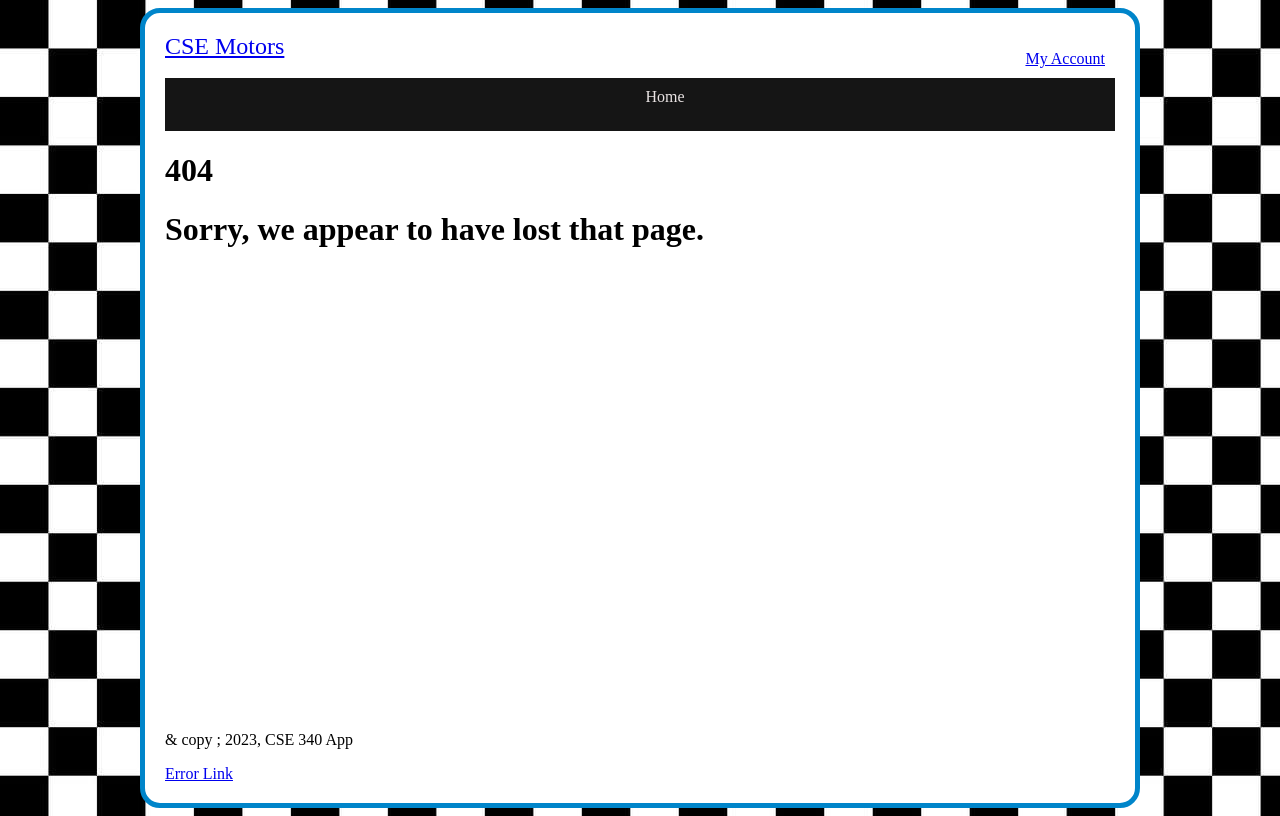
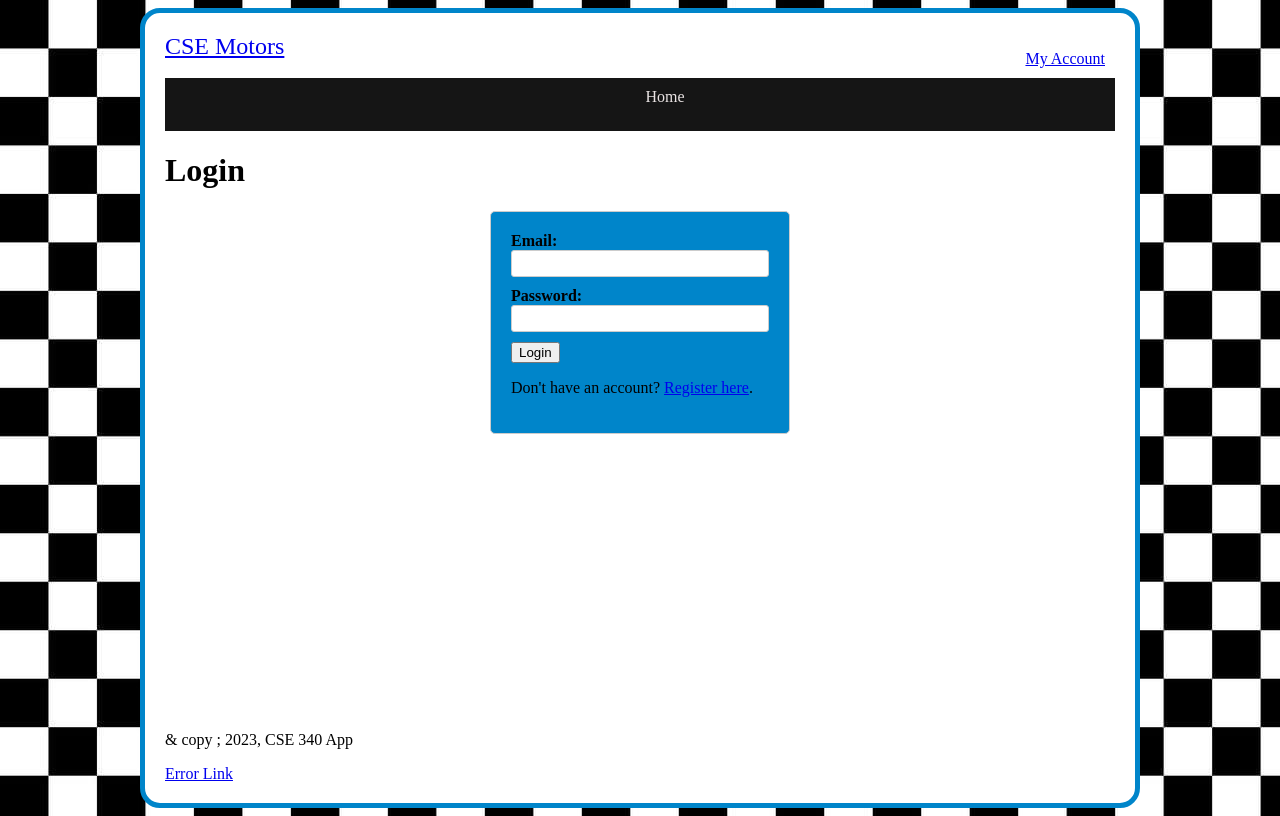
Before and after one commit to gourth/cse340starterproject, a Node server app: page /account/login in a window 1280 px wide. Run offline with Node 20, Linux system fonts and the light colour scheme; data that the repository does not hold is empty; some libraries are stand-ins or nearby versions.

Commit message:
create form

```diff
--- /dev/null
+++ b/controllers/accountController.js
@@ -0,0 +1,18 @@
+const utilities = require("../utilities/")
+
+// Deliver login view
+async function buildLogin(req, res, next) {
+    const form = utilities.buildLogin()
+    req.flash("notice", "This is a flash message.")
+    let nav = await utilities.getNav()
+    res.render("account/login", {
+        title: "Login",
+        nav,
+        form,
+    })
+}
+
+
+
+
+module.exports = { buildLogin }
--- a/public/css/styles.css
+++ b/public/css/styles.css
@@ -459,6 +459,35 @@ footer {
     text-align: center;
   }
 
+/* CREATE FORM */
+
+.form-container {
+  width: 300px;
+  padding: 20px;
+  border: 1px solid #ccc;
+  border-radius: 5px;
+  background-color: #0085CA;
+  margin: 0 auto;
+}
+
+.form-row {
+  display: flex;
+  flex-direction: column;
+  margin-bottom: 10px;
+}
+
+label {
+  font-weight: bold;
+}
+
+input[type="email"],
+input[type="password"] {
+  width: 100%;
+  padding: 5px;
+  border: 1px solid #ccc;
+  border-radius: 3px;
+}
+
   footer {
     margin-top: auto;
   }
--- a/server.js
+++ b/server.js
@@ -15,6 +15,7 @@ const utilities = require("./utilities")
 const errorRoute = require('./routes/intError');
 const session = require("express-session")
 const pool = require('./database/')
+const accountRoute = require('./routes/accountRoute')
 
 
 /* ***********************
@@ -65,6 +66,9 @@ app.get("/", utilities.handleErrors(baseController.buildHome))
 // Inventory routes
 app.use("/inv", inventoryRoute)
 
+// Account routes
+app.use("/account", require("./routes/accountRoute"))
+
 // Define the error route handler
 app.use('/trigger-error', errorRoute);
 
--- a/utilities/index.js
+++ b/utilities/index.js
@@ -83,6 +83,24 @@ Util.getInventoryId = async function(data) {
   return grid
 }
 
+Util.buildLogin = function(){
+  let form = '<form>'
+  form += '<div class="form-container">'
+  form += '<div class="form-row">'
+  form += '<label for="email">Email:</label>'
+  form += '<input type="email" id="email" name="account_email" required>'
+  form += '</div>'
+  form += '<div class="form-row">'
+  form += '<label for="password">Password:</label>'
+  form += '<input type="password" id="password" name="account_password" required>'
+  form += '</div>'
+  form += '<input type="submit" value="Login">'
+  form += '</form>'
+  form += '<p>Don\'t have an account? <a href="#" id="registrationLink">Register here</a>.</p>'
+  form += '</div>'
+
+return form
+}
 
 
 
--- /dev/null
+++ b/views/account/login.ejs
@@ -0,0 +1,9 @@
+<% if (title) { %>
+    <h1><%= title %></h1>
+    <% } else {
+      res.redirect('/')
+    } %>
+
+<% messages() %>
+
+<%- form %>
```
Also changed, not shown: routes/accountRoute.js (added, +8 -0 lines).
